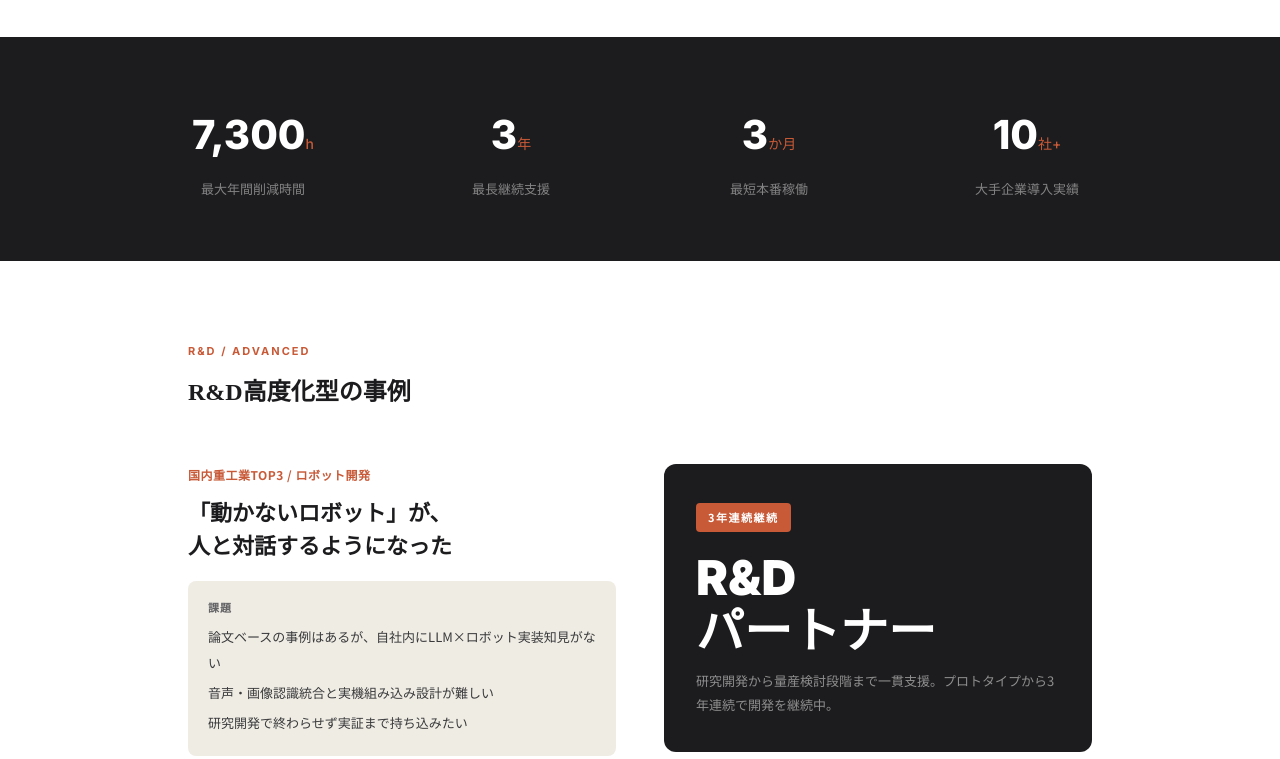
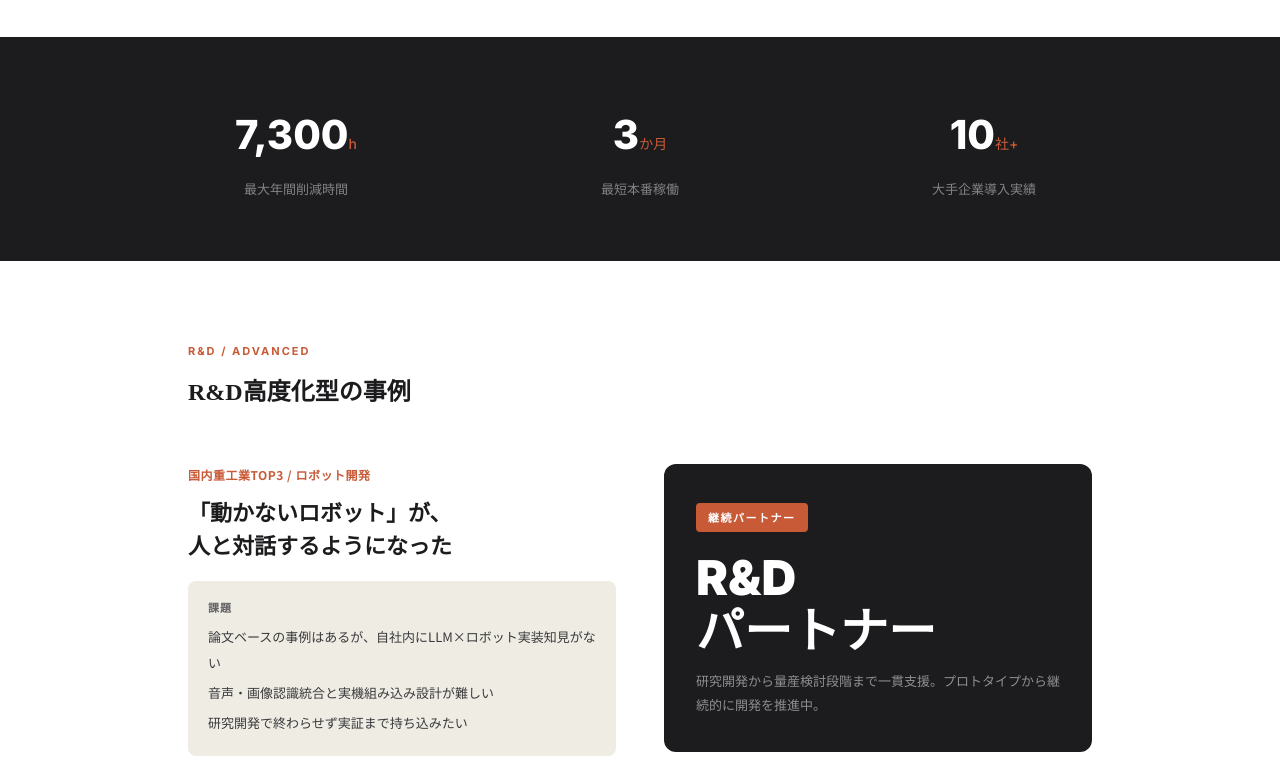
Before and after one commit to shuniri/sushiai-mockup, a plain HTML site: page cases.html in a window 1280 px wide. Shown: the part 322-1081 px from the top of the page. Drawn offline with Linux system fonts and the light colour scheme.

Commit message:
Remove '最長継続支援3年' from cases and recruit pages
- cases.html: Removed from stats band, changed case badge to '継続パートナー'
- recruit.html: Removed from numbers grid
- Adjusted grid columns accordingly

Co-Authored-By: Claude Opus 4.6 <noreply@anthropic.com>

```diff
--- a/cases.html
+++ b/cases.html
@@ -99,7 +99,7 @@
   .stats-inner {
     max-width: 1000px;
     margin: 0 auto;
-    display: grid; grid-template-columns: repeat(4, 1fr); gap: 32px;
+    display: grid; grid-template-columns: repeat(3, 1fr); gap: 32px;
     text-align: center;
   }
   .stat-item .stat-num {
@@ -357,10 +357,6 @@
       <div class="stat-label">最大年間削減時間</div>
     </div>
     <div class="stat-item">
-      <div class="stat-num">3<span class="stat-unit">年</span></div>
-      <div class="stat-label">最長継続支援</div>
-    </div>
-    <div class="stat-item">
       <div class="stat-num">3<span class="stat-unit">か月</span></div>
       <div class="stat-label">最短本番稼働</div>
     </div>
@@ -401,9 +397,9 @@
       </div>
     </div>
     <div class="case-result case-result-dark">
-      <div class="result-badge">3年連続継続</div>
+      <div class="result-badge">継続パートナー</div>
       <div class="result-metric">R&D<br>パートナー</div>
-      <div class="result-desc">研究開発から量産検討段階まで一貫支援。プロトタイプから3年連続で開発を継続中。</div>
+      <div class="result-desc">研究開発から量産検討段階まで一貫支援。プロトタイプから継続的に開発を推進中。</div>
     </div>
   </div>
 
```
Also changed, not shown: recruit.html (+0 -1 lines).
